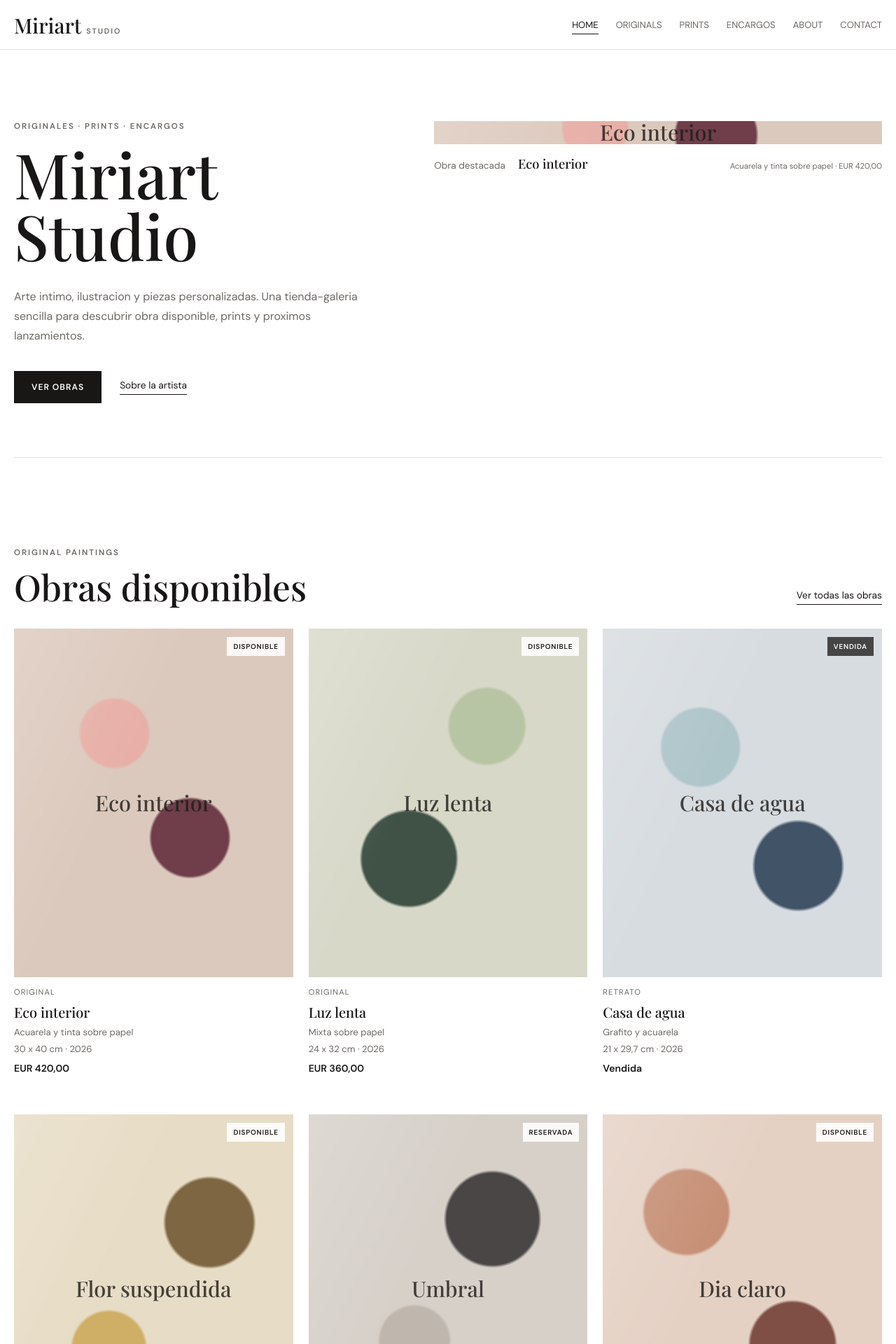
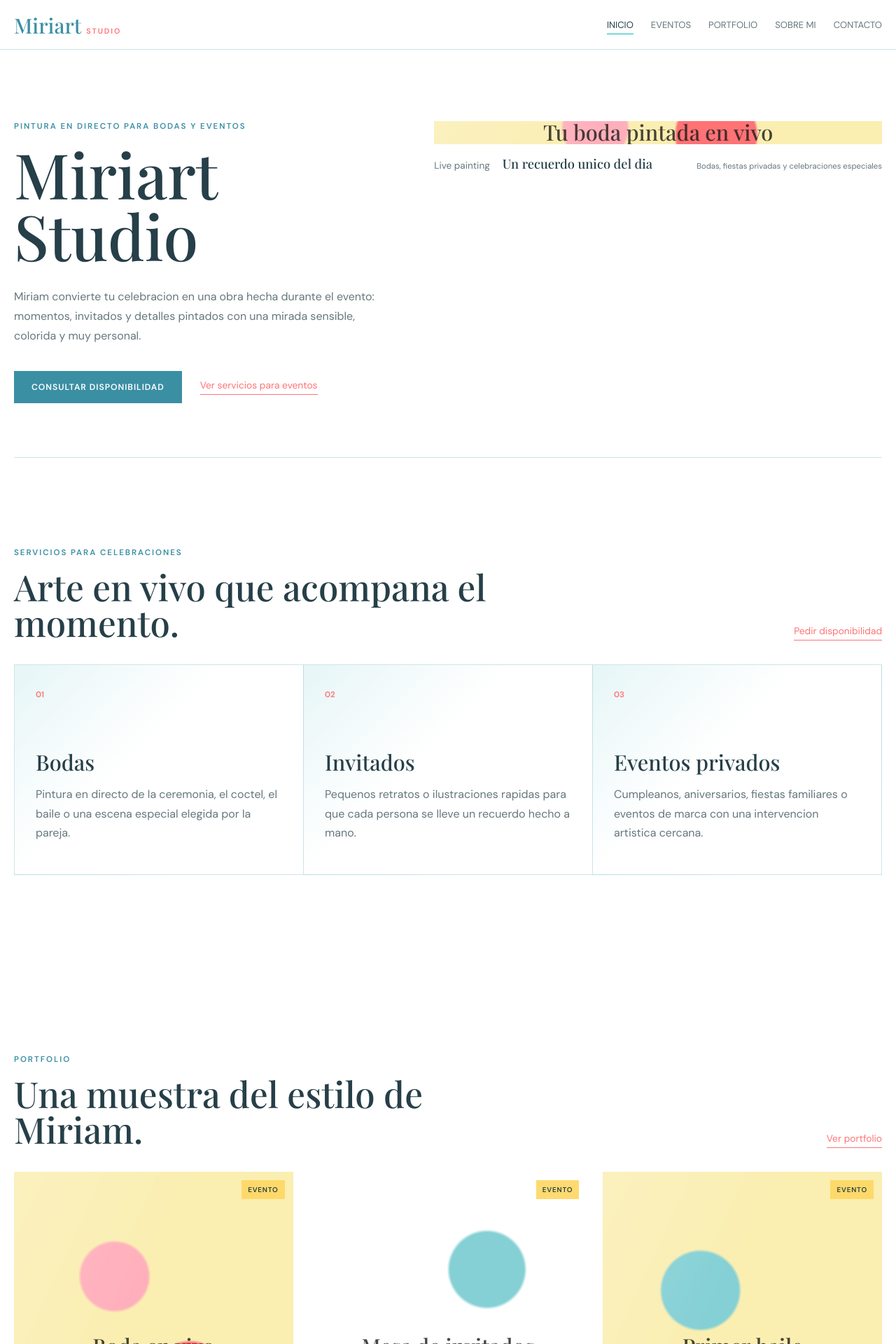
Before and after one commit to hernanescorp/brice-evento, a React (Vite) app: page / in a window 1280 px wide. Shown: the top 1920 px of the page at 70% size. Built offline with nearby package versions, Linux system fonts and the light colour scheme; a web font is replaced by a local one.

Commit message:
feat: update website content and styling for event services, artworks, and footer sections

```diff
--- a/src/App.css
+++ b/src/App.css
@@ -27,13 +27,14 @@
 }
 
 .brand-name {
+  color: var(--miri-blue);
   font-family: var(--serif);
   font-size: 1.85rem;
   font-weight: 500;
 }
 
 .brand-subtitle {
-  color: var(--muted);
+  color: var(--miri-pink);
   font-size: 0.67rem;
   font-weight: 600;
   letter-spacing: 0.18em;
@@ -61,7 +62,7 @@
   left: 0;
   height: 1px;
   content: "";
-  background: var(--text);
+  background: var(--miri-turquoise);
   transform: scaleX(0);
   transform-origin: right;
   transition: transform 180ms ease;
@@ -112,7 +113,7 @@
 
 .eyebrow {
   margin: 0 0 16px;
-  color: var(--muted);
+  color: var(--miri-blue);
   font-size: 0.72rem;
   font-weight: 600;
   letter-spacing: 0.17em;
@@ -152,7 +153,7 @@
   justify-content: center;
   min-height: 46px;
   padding: 0 24px;
-  border: 1px solid var(--text);
+  border: 1px solid var(--miri-blue);
   cursor: pointer;
   background: transparent;
   font-size: 0.76rem;
@@ -166,20 +167,20 @@
 
 .button-primary {
   color: #ffffff;
-  background: var(--text);
+  background: var(--miri-blue);
 }
 
 .button-secondary:hover,
 .button-primary:hover {
-  color: #ffffff;
-  background: var(--accent);
-  border-color: var(--accent);
+  color: var(--text);
+  background: var(--miri-yellow);
+  border-color: var(--miri-yellow);
 }
 
 .text-link {
   padding-bottom: 4px;
   border-bottom: 1px solid currentColor;
-  color: var(--text);
+  color: var(--miri-pink);
   font-size: 0.86rem;
 }
 
@@ -288,44 +289,44 @@
 
 .artwork-placeholder-rose {
   --artwork-background:
-    radial-gradient(circle at 36% 30%, #e7afa7 0 11%, transparent 12% 100%),
-    radial-gradient(circle at 63% 60%, #6f3e4a 0 14%, transparent 15% 100%),
-    #dcc9bd;
+    radial-gradient(circle at 36% 30%, var(--miri-pink-light) 0 11%, transparent 12% 100%),
+    radial-gradient(circle at 63% 60%, var(--miri-pink) 0 14%, transparent 15% 100%),
+    var(--miri-yellow-light);
 }
 
 .artwork-placeholder-green {
   --artwork-background:
-    radial-gradient(circle at 64% 28%, #b8c5a4 0 12%, transparent 13% 100%),
-    radial-gradient(circle at 36% 66%, #405246 0 16%, transparent 17% 100%),
-    #d8d8c9;
+    radial-gradient(circle at 64% 28%, var(--miri-turquoise-light) 0 12%, transparent 13% 100%),
+    radial-gradient(circle at 36% 66%, var(--miri-blue) 0 16%, transparent 17% 100%),
+    var(--miri-white);
 }
 
 .artwork-placeholder-blue {
   --artwork-background:
-    radial-gradient(circle at 35% 34%, #aec5ca 0 13%, transparent 14% 100%),
-    radial-gradient(circle at 70% 68%, #405367 0 14%, transparent 15% 100%),
-    #d7dce0;
+    radial-gradient(circle at 35% 34%, var(--miri-turquoise-light) 0 13%, transparent 14% 100%),
+    radial-gradient(circle at 70% 68%, var(--miri-blue) 0 14%, transparent 15% 100%),
+    var(--miri-yellow-light);
 }
 
 .artwork-placeholder-gold {
   --artwork-background:
-    radial-gradient(circle at 34% 67%, #cfae65 0 12%, transparent 13% 100%),
-    radial-gradient(circle at 70% 31%, #7e6642 0 14%, transparent 15% 100%),
-    #e7dcc5;
+    radial-gradient(circle at 34% 67%, var(--miri-yellow) 0 12%, transparent 13% 100%),
+    radial-gradient(circle at 70% 31%, var(--miri-pink) 0 14%, transparent 15% 100%),
+    var(--miri-white);
 }
 
 .artwork-placeholder-ink {
   --artwork-background:
-    radial-gradient(circle at 66% 30%, #4a4645 0 15%, transparent 16% 100%),
-    radial-gradient(circle at 38% 65%, #bfb7ad 0 12%, transparent 13% 100%),
-    #d6d0c9;
+    radial-gradient(circle at 66% 30%, var(--miri-blue) 0 15%, transparent 16% 100%),
+    radial-gradient(circle at 38% 65%, var(--miri-pink-light) 0 12%, transparent 13% 100%),
+    var(--miri-yellow-light);
 }
 
 .artwork-placeholder-clay {
   --artwork-background:
-    radial-gradient(circle at 30% 28%, #c68f75 0 13%, transparent 14% 100%),
-    radial-gradient(circle at 68% 66%, #7f4f45 0 14%, transparent 15% 100%),
-    #e5d1c4;
+    radial-gradient(circle at 30% 28%, var(--miri-pink) 0 13%, transparent 14% 100%),
+    radial-gradient(circle at 68% 66%, var(--miri-turquoise) 0 14%, transparent 15% 100%),
+    var(--miri-white);
 }
 
 .artwork-status {
@@ -334,7 +335,7 @@
   right: 12px;
   padding: 7px 9px;
   color: var(--text);
-  background: rgba(255, 255, 255, 0.88);
+  background: rgba(254, 215, 100, 0.92);
   font-size: 0.62rem;
   font-weight: 600;
   letter-spacing: 0.08em;
@@ -397,6 +398,13 @@
   padding: 28px;
   border-right: 1px solid var(--line);
   border-bottom: 1px solid var(--line);
+  transition:
+    background 180ms ease,
+    color 180ms ease;
+}
+
+.shop-links a:hover {
+  background: var(--miri-yellow-light);
 }
 
 .shop-links span {
@@ -475,6 +483,45 @@
 .process-grid p {
   color: var(--muted);
   line-height: 1.65;
+}
+
+.event-services {
+  display: grid;
+  grid-template-columns: repeat(3, 1fr);
+  border-top: 1px solid var(--line);
+  border-left: 1px solid var(--line);
+}
+
+.event-services article {
+  min-height: 300px;
+  padding: 30px;
+  border-right: 1px solid var(--line);
+  border-bottom: 1px solid var(--line);
+  background:
+    linear-gradient(135deg, rgba(132, 208, 213, 0.2), transparent 42%),
+    #ffffff;
+}
+
+.event-services span {
+  color: var(--miri-pink);
+  font-size: 0.72rem;
+  font-weight: 600;
+}
+
+.event-services h3 {
+  max-width: 290px;
+  margin: 72px 0 16px;
+  font-family: var(--serif);
+  font-size: clamp(1.7rem, 2.4vw, 2.6rem);
+  font-weight: 500;
+  line-height: 1.05;
+}
+
+.event-services p {
+  max-width: 360px;
+  margin: 0;
+  color: var(--muted);
+  line-height: 1.7;
 }
 
 .contact-form {
@@ -578,9 +625,9 @@
 .newsletter button {
   min-height: 46px;
   padding: 0 18px;
-  border: 1px solid var(--text);
+  border: 1px solid var(--miri-blue);
   color: #ffffff;
-  background: var(--text);
+  background: var(--miri-blue);
   cursor: pointer;
   font-size: 0.75rem;
   font-weight: 600;
@@ -668,6 +715,10 @@
   .process-grid {
     grid-template-columns: repeat(2, 1fr);
   }
+
+  .event-services {
+    grid-template-columns: 1fr;
+  }
 }
 
 @media (max-width: 720px) {
@@ -747,6 +798,7 @@
 
   .artwork-grid,
   .shop-links,
+  .event-services,
   .process-grid,
   .footer-main,
   .footer-bottom,
--- a/src/App.jsx
+++ b/src/App.jsx
@@ -15,30 +15,70 @@ function HomePage() {
       <section className="catalog-section section-featured">
         <div className="section-heading">
           <div>
-            <p className="eyebrow">Original paintings</p>
-            <h2>Obras disponibles</h2>
+            <p className="eyebrow">Servicios para celebraciones</p>
+            <h2>Arte en vivo que acompana el momento.</h2>
+          </div>
+
+          <Link className="text-link" to="/contacto">
+            Pedir disponibilidad
+          </Link>
+        </div>
+
+        <div className="event-services">
+          <article>
+            <span>01</span>
+            <h3>Bodas</h3>
+            <p>
+              Pintura en directo de la ceremonia, el coctel, el baile o una
+              escena especial elegida por la pareja.
+            </p>
+          </article>
+          <article>
+            <span>02</span>
+            <h3>Invitados</h3>
+            <p>
+              Pequenos retratos o ilustraciones rapidas para que cada persona
+              se lleve un recuerdo hecho a mano.
+            </p>
+          </article>
+          <article>
+            <span>03</span>
+            <h3>Eventos privados</h3>
+            <p>
+              Cumpleanos, aniversarios, fiestas familiares o eventos de marca
+              con una intervencion artistica cercana.
+            </p>
+          </article>
+        </div>
+      </section>
+
+      <section className="catalog-section">
+        <div className="section-heading">
+          <div>
+            <p className="eyebrow">Portfolio</p>
+            <h2>Una muestra del estilo de Miriam.</h2>
           </div>
 
           <Link className="text-link" to="/obras">
-            Ver todas las obras
+            Ver portfolio
           </Link>
         </div>
 
-        <ArtworkGrid artworks={artworks} limit={6} />
+        <ArtworkGrid artworks={artworks} limit={3} />
       </section>
 
       <section className="shop-links">
-        <Link to="/obras">
-          <span>Originales</span>
-          <strong>Piezas unicas en papel y tabla</strong>
+        <Link to="/contacto">
+          <span>Reserva</span>
+          <strong>Consulta si tu fecha esta disponible</strong>
+        </Link>
+        <Link to="/encargos">
+          <span>Experiencia</span>
+          <strong>Pintura en vivo durante la celebracion</strong>
         </Link>
         <Link to="/obras">
-          <span>Prints</span>
-          <strong>Ediciones fine art</strong>
-        </Link>
-        <Link to="/encargos">
-          <span>Encargos</span>
-          <strong>Retratos y proyectos a medida</strong>
+          <span>Portfolio</span>
+          <strong>Color, detalle y sensibilidad para inspirarte</strong>
         </Link>
       </section>
     </>
@@ -50,10 +90,10 @@ function WorksPage() {
     <section className="page-section">
       <div className="page-header">
         <p className="eyebrow">Portfolio</p>
-        <h1>Obras</h1>
+        <h1>Obras y estilo</h1>
         <p>
-          Catalogo provisional con estructura de tienda: originales, prints,
-          medidas, tecnica, precio y disponibilidad.
+          Una seleccion visual para conocer el trazo, el color y la forma de
+          mirar de Miriam antes de llevar su pintura a tu evento.
         </p>
       </div>
 
@@ -66,21 +106,22 @@ function AboutPage() {
   return (
     <section className="page-section about-page">
       <div className="large-placeholder artwork-placeholder artwork-placeholder-green">
-        <span>Fotografia de Miriam pendiente</span>
+        <span>Miriam pintando en directo</span>
       </div>
 
       <div className="about-copy">
         <p className="eyebrow">Sobre mi</p>
-        <h1>Miriam · Artista y creadora de Miriart Studio</h1>
+        <h1>Miriam, artista detras de Miriart Studio</h1>
 
         <p>
-          Biografia pendiente. Aqui incluiremos su trayectoria, formacion,
-          especialidades, exposiciones, proyectos y filosofia artistica.
+          Miriam crea piezas con una mirada luminosa, cercana y emocional. Su
+          trabajo encaja especialmente bien en bodas y celebraciones donde el
+          recuerdo no solo se fotografia: tambien se pinta.
         </p>
 
         <p>
-          Tambien podremos incorporar fotografias del estudio, del proceso de
-          creacion y de la artista trabajando.
+          En cada evento observa la escena, el ambiente y los detalles que hacen
+          unico el dia para convertirlos en una obra personal y llena de vida.
         </p>
       </div>
     </section>
@@ -91,37 +132,38 @@ function CommissionsPage() {
   return (
     <section className="page-section">
       <div className="page-header">
-        <p className="eyebrow">Proyectos personalizados</p>
-        <h1>Encargos</h1>
+        <p className="eyebrow">Como funciona</p>
+        <h1>Pintura en directo para tu evento</h1>
         <p>
-          Una seccion preparada para explicar los tipos de encargos, el proceso,
-          las tarifas orientativas, los tiempos y la entrega.
+          El servicio se adapta al tipo de celebracion, al espacio y al ritmo
+          del dia. La obra se empieza durante el evento y puede terminarse con
+          los ultimos detalles en estudio si el formato lo necesita.
         </p>
       </div>
 
       <div className="process-grid">
         <article>
           <span>01</span>
-          <h2>Cuentame tu idea</h2>
-          <p>Formulario, correo o contacto directo.</p>
+          <h2>Fecha y lugar</h2>
+          <p>Cuentales la fecha, ciudad, horario y tipo de celebracion.</p>
         </article>
 
         <article>
           <span>02</span>
-          <h2>Propuesta</h2>
-          <p>Definicion del estilo, formato, precio y plazo.</p>
+          <h2>Escena elegida</h2>
+          <p>Definimos que momento se pintara y el formato de la obra.</p>
         </article>
 
         <article>
           <span>03</span>
-          <h2>Creacion</h2>
-          <p>Desarrollo de la pieza y seguimiento del proceso.</p>
+          <h2>Pintura en vivo</h2>
+          <p>Miriam trabaja en el evento para crear una experiencia visible.</p>
         </article>
 
         <article>
           <span>04</span>
-          <h2>Entrega</h2>
-          <p>Preparacion y envio de la obra terminada.</p>
+          <h2>Recuerdo final</h2>
+          <p>La pieza queda como memoria artistica de ese dia especial.</p>
         </article>
       </div>
     </section>
@@ -133,11 +175,12 @@ function ContactPage() {
     <section className="page-section contact-page">
       <div>
         <p className="eyebrow">Contacto</p>
-        <h1>Hablemos de tu idea.</h1>
+        <h1>Hablemos de tu evento.</h1>
 
         <p>
-          El correo, WhatsApp, redes sociales y sistema de formulario se
-          configuraran cuando tengamos los datos definitivos.
+          Envia los detalles principales de la celebracion y Miriam podra
+          preparar una propuesta adaptada a la fecha, el lugar y el tipo de
+          experiencia que tienes en mente.
         </p>
       </div>
 
@@ -153,21 +196,26 @@ function ContactPage() {
         </label>
 
         <label>
-          Tipo de consulta
+          Tipo de evento
           <select defaultValue="">
             <option value="" disabled>
               Selecciona una opcion
             </option>
-            <option>Comprar una obra</option>
-            <option>Encargo personalizado</option>
-            <option>Taller o colaboracion</option>
-            <option>Otra consulta</option>
+            <option>Boda</option>
+            <option>Celebracion privada</option>
+            <option>Evento de marca</option>
+            <option>Otro evento</option>
           </select>
         </label>
 
         <label>
+          Fecha y ciudad
+          <input type="text" placeholder="Ej. 14/09/2026, Madrid" />
+        </label>
+
+        <label>
           Mensaje
-          <textarea rows="6" placeholder="Cuentanos tu idea..." />
+          <textarea rows="6" placeholder="Cuentanos que te gustaria pintar..." />
         </label>
 
         <button className="button button-primary" type="submit">
--- a/src/components/ArtworkCard.jsx
+++ b/src/components/ArtworkCard.jsx
@@ -1,6 +1,4 @@
 function ArtworkCard({ artwork }) {
-  const isUnavailable = artwork.status !== "Disponible";
-
   return (
     <article className="artwork-card">
       <div className="artwork-image">
@@ -12,7 +10,7 @@ function ArtworkCard({ artwork }) {
           </div>
         )}
 
-        <span className={`artwork-status ${artwork.status === "Vendida" ? "is-sold" : ""}`}>
+        <span className={`artwork-status ${artwork.status === "Reservado" ? "is-sold" : ""}`}>
           {artwork.status}
         </span>
       </div>
@@ -22,9 +20,9 @@ function ArtworkCard({ artwork }) {
         <h3>{artwork.title}</h3>
         <span>{artwork.technique}</span>
         <span>
-          {artwork.dimensions} · {artwork.year}
+          {artwork.dimensions} - {artwork.year}
         </span>
-        <strong>{isUnavailable ? artwork.status : artwork.price}</strong>
+        <strong>{artwork.price}</strong>
       </div>
     </article>
   );
--- a/src/components/Footer.jsx
+++ b/src/components/Footer.jsx
@@ -4,11 +4,11 @@ function Footer() {
   return (
     <footer className="site-footer">
       <section className="newsletter">
-        <p className="eyebrow">New release updates</p>
-        <h2>Recibe noticias sobre nuevas obras y prints.</h2>
+        <p className="eyebrow">Agenda de eventos</p>
+        <h2>Pregunta por la disponibilidad para tu fecha.</h2>
         <form onSubmit={(event) => event.preventDefault()}>
           <input type="email" placeholder="Email" aria-label="Email" />
-          <button type="submit">Subscribe</button>
+          <button type="submit">Contactar</button>
         </form>
       </section>
 
@@ -16,18 +16,17 @@ function Footer() {
         <div>
           <p className="footer-brand">Miriart Studio</p>
           <p>
-            Arte, ilustracion y encargos personalizados.
+            Pintura en directo para bodas, celebraciones y eventos.
             <br />
-            Nuevas obras, prints y proyectos especiales.
+            Recuerdos artisticos creados mientras sucede el momento.
           </p>
         </div>
 
         <div className="footer-navigation">
-          <Link to="/obras">Originals</Link>
-          <Link to="/obras">Prints</Link>
-          <Link to="/encargos">Encargos</Link>
-          <Link to="/sobre-mi">About</Link>
-          <Link to="/contacto">Contact</Link>
+          <Link to="/encargos">Eventos</Link>
+          <Link to="/obras">Portfolio</Link>
+          <Link to="/sobre-mi">Sobre mi</Link>
+          <Link to="/contacto">Contacto</Link>
         </div>
 
         <div className="footer-social">
@@ -42,7 +41,7 @@ function Footer() {
       </div>
 
       <div className="footer-bottom">
-        <span>© {new Date().getFullYear()} Miriart Studio</span>
+        <span>&copy; {new Date().getFullYear()} Miriart Studio</span>
 
         <div>
           <Link to="/aviso-legal">Aviso legal</Link>
--- a/src/components/Header.jsx
+++ b/src/components/Header.jsx
@@ -27,22 +27,19 @@ function Header() {
 
         <nav className={`main-navigation ${menuOpen ? "is-open" : ""}`}>
           <NavLink to="/" onClick={closeMenu}>
-            Home
+            Inicio
+          </NavLink>
+          <NavLink to="/encargos" onClick={closeMenu}>
+            Eventos
           </NavLink>
           <NavLink to="/obras" onClick={closeMenu}>
-            Originals
-          </NavLink>
-          <NavLink to="/obras" onClick={closeMenu}>
-            Prints
-          </NavLink>
-          <NavLink to="/encargos" onClick={closeMenu}>
-            Encargos
+            Portfolio
           </NavLink>
           <NavLink to="/sobre-mi" onClick={closeMenu}>
-            About
+            Sobre mi
           </NavLink>
           <NavLink to="/contacto" onClick={closeMenu}>
-            Contact
+            Contacto
           </NavLink>
         </nav>
       </div>
--- a/src/components/Hero.jsx
+++ b/src/components/Hero.jsx
@@ -4,35 +4,36 @@ function Hero() {
   return (
     <section className="hero">
       <div className="hero-content">
-        <p className="eyebrow">Originales · prints · encargos</p>
+        <p className="eyebrow">Pintura en directo para bodas y eventos</p>
 
         <h1>Miriart Studio</h1>
 
         <p className="hero-description">
-          Arte intimo, ilustracion y piezas personalizadas. Una tienda-galeria
-          sencilla para descubrir obra disponible, prints y proximos lanzamientos.
+          Miriam convierte tu celebracion en una obra hecha durante el evento:
+          momentos, invitados y detalles pintados con una mirada sensible,
+          colorida y muy personal.
         </p>
 
         <div className="hero-actions">
-          <Link className="button button-primary" to="/obras">
-            Ver obras
+          <Link className="button button-primary" to="/contacto">
+            Consultar disponibilidad
           </Link>
 
-          <Link className="text-link" to="/sobre-mi">
-            Sobre la artista
+          <Link className="text-link" to="/encargos">
+            Ver servicios para eventos
           </Link>
         </div>
       </div>
 
       <div className="hero-feature">
         <div className="featured-artwork artwork-placeholder artwork-placeholder-rose">
-          <span>Eco interior</span>
+          <span>Tu boda pintada en vivo</span>
         </div>
 
         <div className="featured-caption">
-          <span>Obra destacada</span>
-          <strong>Eco interior</strong>
-          <small>Acuarela y tinta sobre papel · EUR 420,00</small>
+          <span>Live painting</span>
+          <strong>Un recuerdo unico del dia</strong>
+          <small>Bodas, fiestas privadas y celebraciones especiales</small>
         </div>
       </div>
     </section>
--- a/src/data/artworks.js
+++ b/src/data/artworks.js
@@ -1,79 +1,79 @@
 export const artworks = [
   {
     id: 1,
-    slug: "eco-interior",
-    title: "Eco interior",
-    category: "Original",
-    technique: "Acuarela y tinta sobre papel",
-    dimensions: "30 x 40 cm",
+    slug: "boda-en-vivo",
+    title: "Boda en vivo",
+    category: "Live painting",
+    technique: "Acuarela y tinta",
+    dimensions: "Escena de ceremonia",
     year: "2026",
-    price: "EUR 420,00",
-    status: "Disponible",
+    price: "Ideal para bodas",
+    status: "Evento",
     image: null,
     tone: "rose",
   },
   {
     id: 2,
-    slug: "luz-lenta",
-    title: "Luz lenta",
-    category: "Original",
-    technique: "Mixta sobre papel",
-    dimensions: "24 x 32 cm",
+    slug: "mesa-de-invitados",
+    title: "Mesa de invitados",
+    category: "Retratos rapidos",
+    technique: "Ilustracion en papel",
+    dimensions: "Formato recuerdo",
     year: "2026",
-    price: "EUR 360,00",
-    status: "Disponible",
+    price: "Para invitados",
+    status: "Evento",
     image: null,
     tone: "green",
   },
   {
     id: 3,
-    slug: "casa-de-agua",
-    title: "Casa de agua",
-    category: "Retrato",
-    technique: "Grafito y acuarela",
-    dimensions: "21 x 29,7 cm",
+    slug: "primer-baile",
+    title: "Primer baile",
+    category: "Momento especial",
+    technique: "Mixta sobre papel",
+    dimensions: "Composicion personalizada",
     year: "2026",
-    price: "EUR 280,00",
-    status: "Vendida",
+    price: "Pieza final",
+    status: "Evento",
     image: null,
     tone: "blue",
   },
   {
     id: 4,
-    slug: "flor-suspendida",
-    title: "Flor suspendida",
-    category: "Print",
-    technique: "Impresion fine art",
-    dimensions: "30 x 40 cm",
+    slug: "flores-y-detalles",
+    title: "Flores y detalles",
+    category: "Decoracion",
+    technique: "Acuarela",
+    dimensions: "Detalles del dia",
     year: "2026",
-    price: "EUR 65,00",
-    status: "Disponible",
+    price: "Para complementar",
+    status: "Portfolio",
     image: null,
     tone: "gold",
   },
   {
     id: 5,
-    slug: "umbral",
-    title: "Umbral",
-    category: "Original",
-    technique: "Acrilico sobre tabla",
-    dimensions: "40 x 50 cm",
+    slug: "celebracion-privada",
+    title: "Celebracion privada",
+    category: "Evento familiar",
+    technique: "Acrilico y tinta",
+    dimensions: "Escena de ambiente",
     year: "2026",
-    price: "EUR 540,00",
-    status: "Reservada",
+    price: "A medida",
+    status: "Evento",
     image: null,
     tone: "ink",
   },
   {
     id: 6,
-    slug: "dia-claro",
-    title: "Dia claro",
-    category: "Print",
-    technique: "Impresion fine art",
-    dimensions: "21 x 29,7 cm",
+    slug: "recuerdo-de-pareja",
+    title: "Recuerdo de pareja",
+    category: "Encargo posterior",
+    technique: "Acuarela sobre papel",
+    dimensions: "Retrato personalizado",
     year: "2026",
-    price: "EUR 45,00",
-    status: "Disponible",
+    price: "Bajo consulta",
+    status: "Portfolio",
     image: null,
     tone: "clay",
   },
--- a/src/index.css
+++ b/src/index.css
@@ -2,19 +2,28 @@
 
 :root {
   font-family: "DM Sans", sans-serif;
-  color: #191716;
+  color: #263f48;
   background: #ffffff;
   font-synthesis: none;
   text-rendering: optimizeLegibility;
 
-  --background: #ffffff;
-  --surface: #f7f5f0;
-  --text: #191716;
-  --muted: #6d6862;
-  --line: rgba(25, 23, 22, 0.14);
-  --accent: #5e6f58;
-  --accent-dark: #344431;
-  --dark: #191716;
+  --miri-blue: #3B8FA3;
+  --miri-turquoise: #06B9B9;
+  --miri-turquoise-light: #84D0D5;
+  --miri-pink: #FF7276;
+  --miri-pink-light: #FFAFBB;
+  --miri-yellow: #FED764;
+  --miri-yellow-light: #FAEEB1;
+  --miri-white: #FFFFFF;
+
+  --background: var(--miri-white);
+  --surface: #fff8df;
+  --text: #263f48;
+  --muted: #65777d;
+  --line: rgba(59, 143, 163, 0.24);
+  --accent: var(--miri-pink);
+  --accent-dark: var(--miri-blue);
+  --dark: #263f48;
   --serif: "Playfair Display", serif;
 }
 
@@ -64,6 +73,6 @@ a {
 }
 
 ::selection {
-  color: #ffffff;
-  background: var(--accent);
+  color: var(--text);
+  background: var(--miri-yellow);
 }
```
